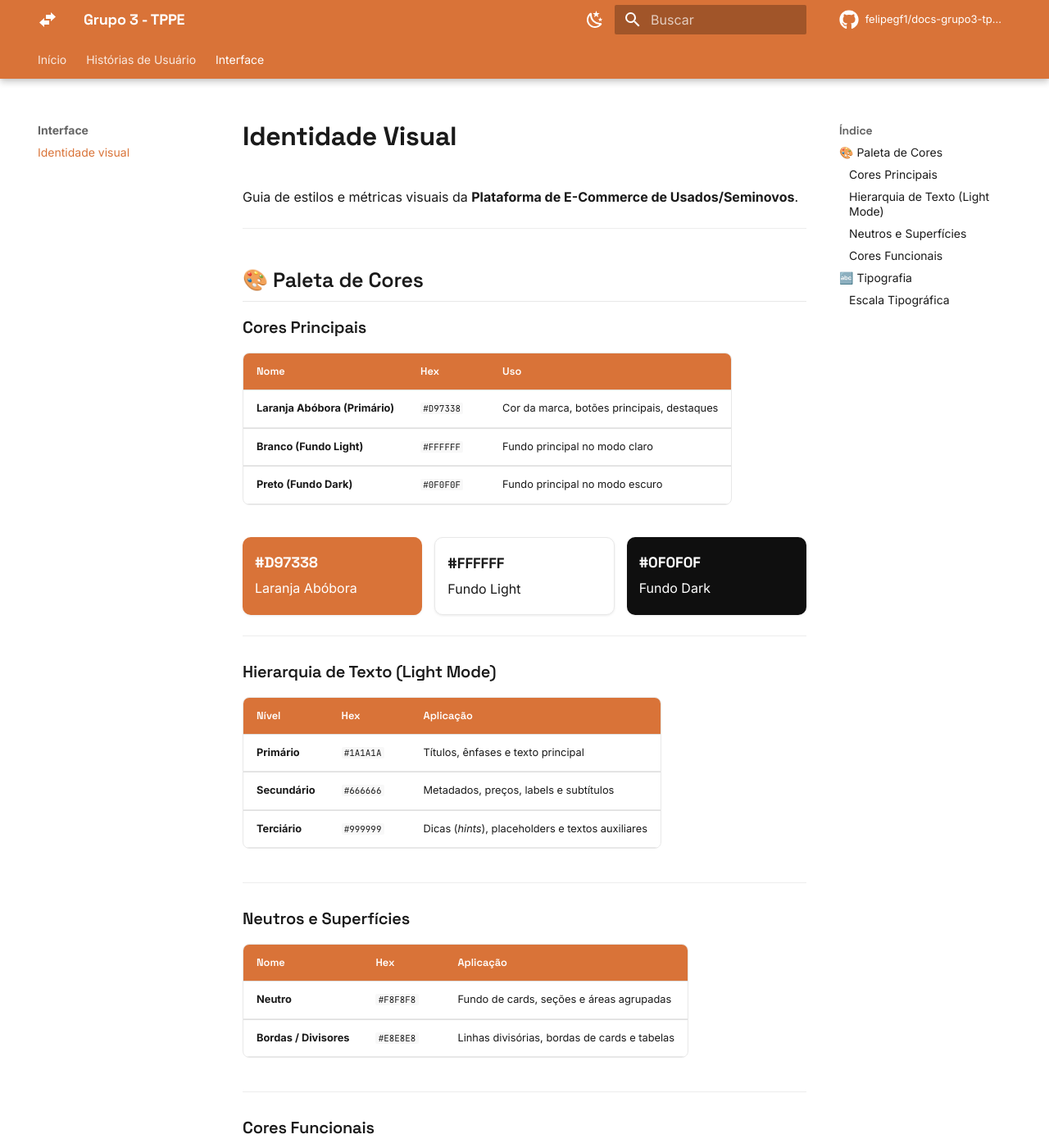
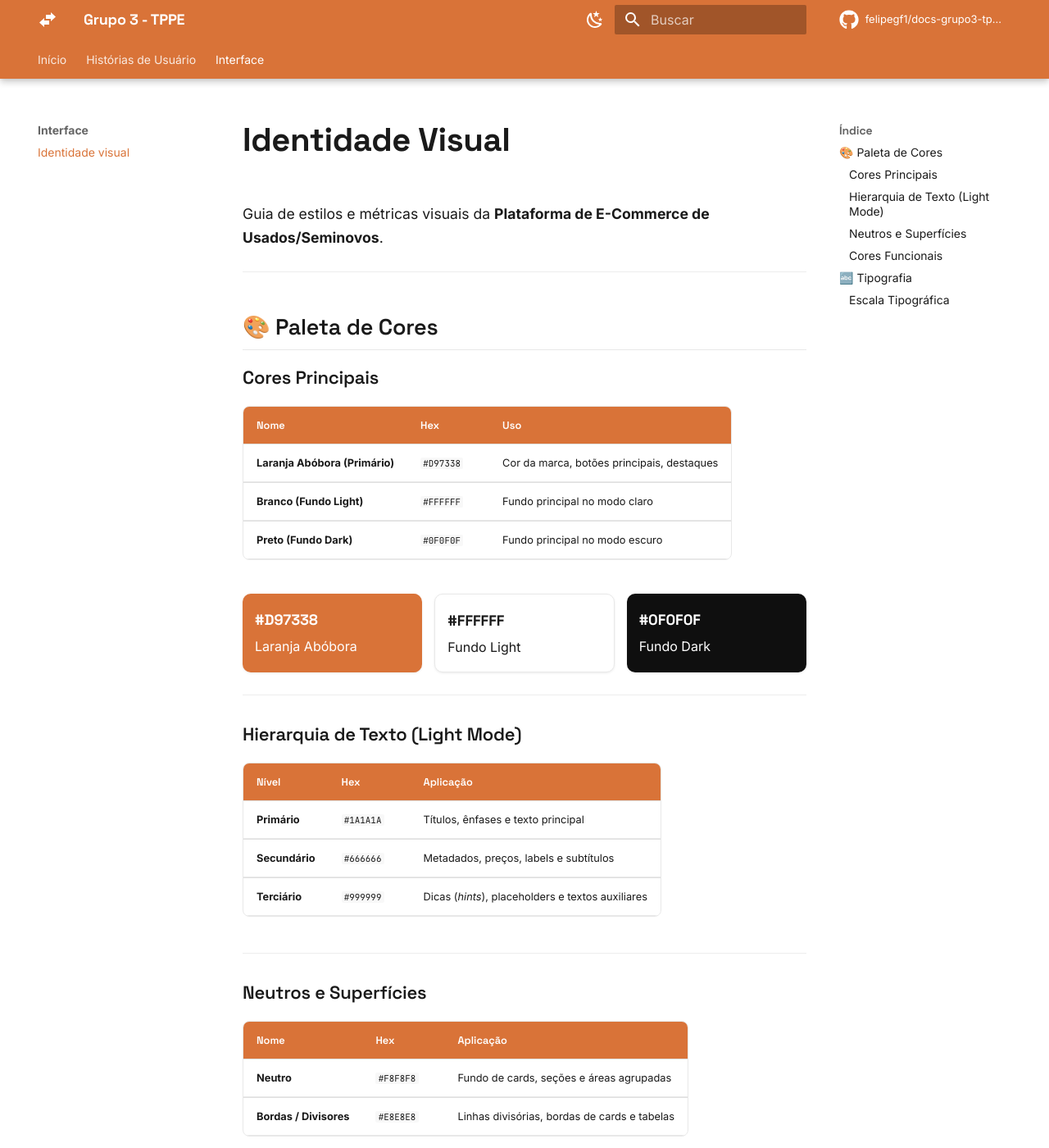
Before and after one commit to felipegf1/docs-grupo3-tppe, an MkDocs documentation site: the page built from docs/interface/identidade-visual.md, in a window 1280 px wide and 1400 px high. Shown: the whole window at 82% size. Built offline with MkDocs 1.6.1 and Material for MkDocs 9.7.7, drawn with Linux system fonts in a browser that asks for light colours; comment, search, counter and statistics services are not loaded.

Commit message:
ajuste na escala do layout

```diff
--- a/docs/stylesheets/extra.css
+++ b/docs/stylesheets/extra.css
@@ -142,8 +142,13 @@ html [data-md-color-primary="custom"] .md-tabs {
 }
 
 /* -------------------------------------------------------------------------
-   Tipografia dos Títulos (Space Grotesk)
+   Tipografia e Legibilidade
    ------------------------------------------------------------------------- */
+.md-typeset {
+  font-size: 0.88rem;
+  line-height: 1.65;
+}
+
 .md-typeset h1,
 .md-typeset h2,
 .md-typeset h3,
@@ -158,12 +163,16 @@ html [data-md-color-primary="custom"] .md-tabs {
 }
 
 .md-typeset h1 {
+  font-size: 2rem;
   font-weight: 700;
+  line-height: 1.25;
   color: var(--md-typeset-color);
 }
 
 .md-typeset h2 {
+  font-size: 1.35rem;
   font-weight: 600;
+  line-height: 1.35;
   margin-top: 1.8em;
   padding-bottom: 0.3em;
   border-bottom: 1px solid var(--border-color);
@@ -171,6 +180,7 @@ html [data-md-color-primary="custom"] .md-tabs {
 }
 
 .md-typeset h3 {
+  font-size: 1.1rem;
   font-weight: 600;
   margin-top: 1.4em;
 }
```
Also changed, not shown: docs/index.md (+5 -0 lines).
